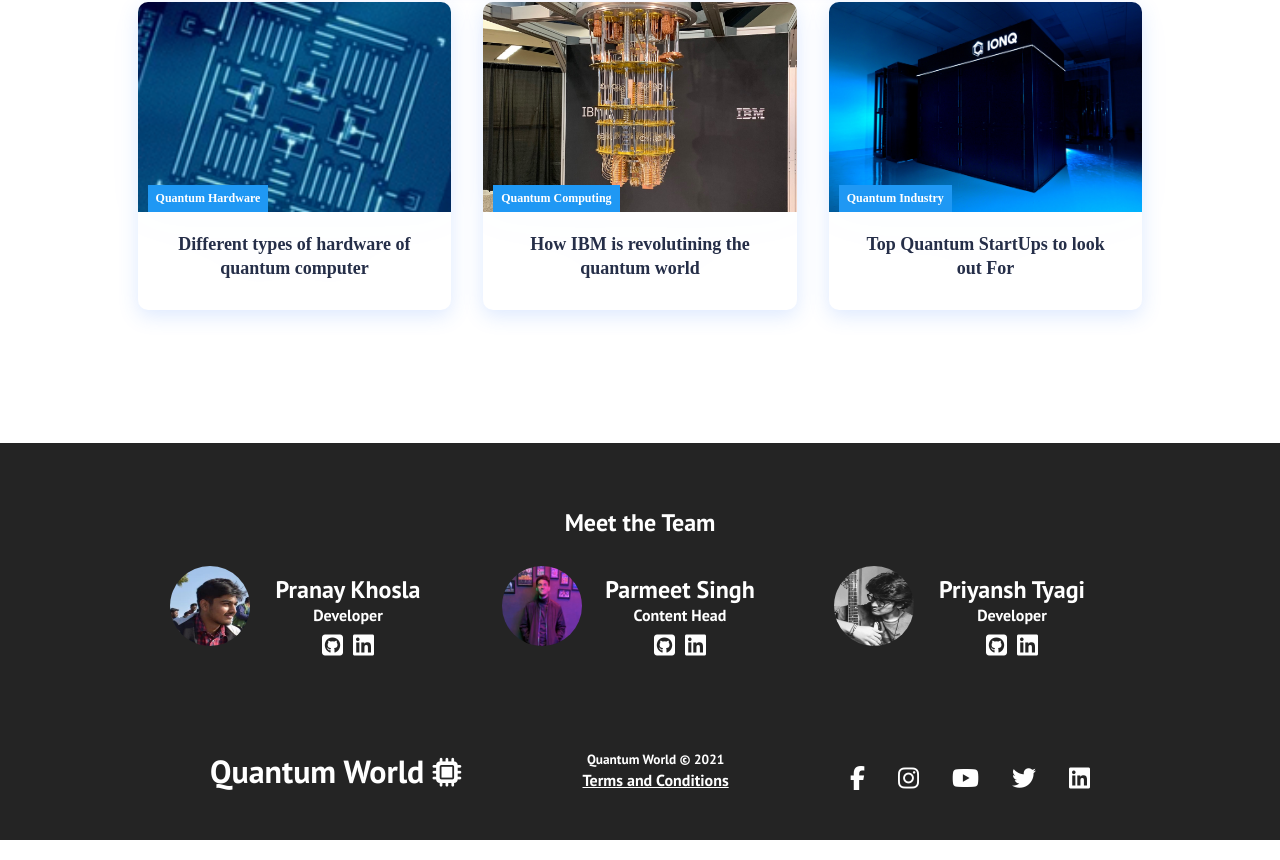
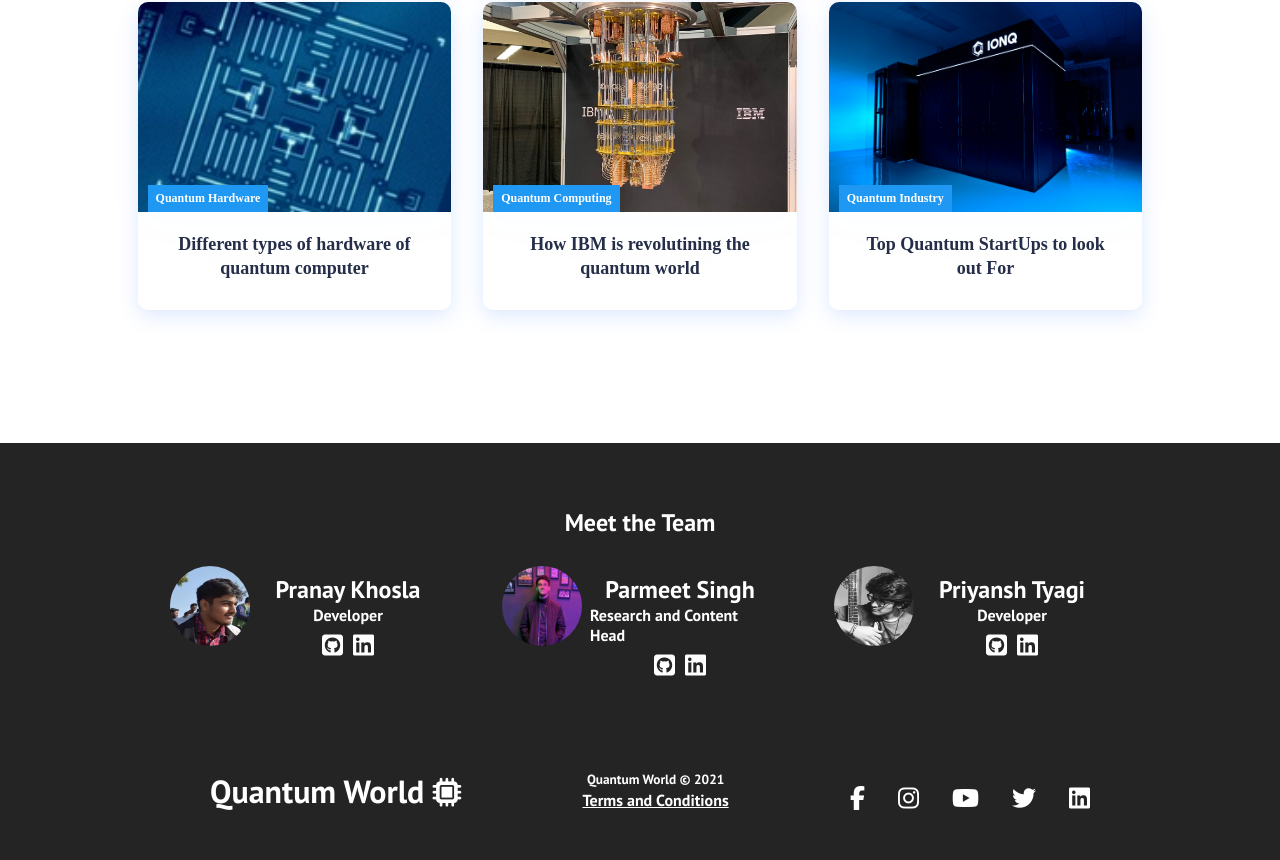
Before and after one commit to PranayK-666/qc-world, a React (Create React App) app: page /tnc in a window 1280 px wide. Shown: the part 1437-2297 px from the top of the page. Built offline with nearby package versions, Linux system fonts and the light colour scheme.

Commit message:
making my position sound cooler

```diff
--- a/src/components/footer/Footer.js
+++ b/src/components/footer/Footer.js
@@ -24,7 +24,7 @@ function Footer() {
           <div class="footer-link-items">
             <TeamMember
               name="Parmeet Singh"
-              about="Content Head"
+              about="Research and Content Head"
               github="https://github.com/singhmeet11"
               img={writer}
             />
```
